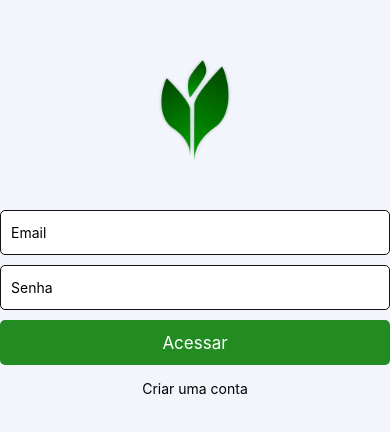
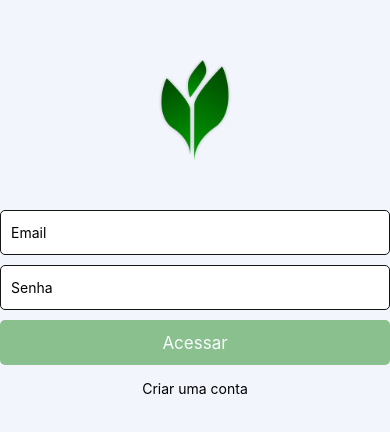
Before and after one commit to Felipe-Euzebio/Sappling, a React Native app: screen / in a window 390 px wide. Shown: the part 216-648 px from the top of the page. Built offline with nearby package versions, Linux system fonts and the light colour scheme; no server answers.

Commit message:
Autenticação revisada (IV). Refatoração do componente principal (SapplingApp) e de Login. Funções auxiliares adicionadas

```diff
--- a/App.tsx
+++ b/App.tsx
@@ -4,9 +4,6 @@ import firebase from './src/api/firebase/config'
 import SapplingApp from './src/components/SapplingApp';
 import Login from './src/components/Login';
 import Toast from 'react-native-toast-message';
-
-import { FirestoreFunctions as fsf } from './src/api/firebase/firestoreDb';
-import { readDataFromStorage } from './src/helpers/asyncStorage'
 
 const App = () => {
 
@@ -30,7 +27,7 @@ const App = () => {
 
     return (
       <>
-        <SapplingApp userData={setUser}/>
+        <SapplingApp />
         <Toast />
       </>
     )
--- a/src/api/firebase/auth.ts
+++ b/src/api/firebase/auth.ts
@@ -8,23 +8,21 @@ import {
 import { Toasts } from '../toast-message/toasts';
 import { auth, db } from './config';
 
-import { FirestoreFunctions as fsf } from "./firestoreDb";
+import { writeDataToStorage, removeDataFromStorage } from '../../helpers/asyncStorage';
 
 const authErrors = (error: any) => {
 
-    let code = error.code;
+    switch (error.code) {
 
-    switch (code) {
-
-        case code === 'auth/invalid-email':
+        case 'auth/invalid-email':
             Toasts.showError('Email inválido');
             break;
 
-        case code === 'auth/email-already-in-use':
+        case 'auth/email-already-in-use':
             Toasts.showError('O endereço de e-mail já está sendo usado por outra conta');
             break;
 
-        case code === 'auth/invalid-password':
+        case 'auth/invalid-password':
             Toasts.showError('Sua senha devem ter pelo menos 6 caracteres');
             break;
 
@@ -46,6 +44,7 @@ export const logout = async () => {
     try {
 
         await auth.signOut();
+        await removeDataFromStorage('userStorage');
 
     } catch (error) {
 
@@ -74,6 +73,11 @@ export const login = async (email: string, password: string) => {
 
         }
 
+        writeDataToStorage('userStorage', {
+            usuario: getUsernameFromEmail(email),
+            email: email,
+        });
+
     } catch (error) {
 
         authErrors(error);
@@ -90,6 +94,11 @@ export const register = async (username: string, email: string, password: string
         const user = res.user;
 
         await setDoc(doc(db, "usuarios", user!.uid), {
+            usuario: username,
+            email: email,
+        });
+
+        writeDataToStorage('userStorage', {
             usuario: username,
             email: email,
         });
--- a/src/components/Home/index.tsx
+++ b/src/components/Home/index.tsx
@@ -14,9 +14,7 @@ import { MaterialIcons } from '@expo/vector-icons';
 
 import { Auth } from '../../api/firebase/simpleAuth';
 
-const Home = ({ route, navigation }: any) => {
-
-  const { userName } = route.params;
+const Home = ({ userData, navigation }: any) => {
 
   return (
     <SafeAreaView style={styles.safeArea}>
@@ -33,7 +31,7 @@ const Home = ({ route, navigation }: any) => {
               style={styles.userImage}
             />
 
-            <Text style={styles.userText}>{userName}</Text>
+            <Text style={styles.userText}>{userData?.usuario}</Text>
 
           </View>
 
--- a/src/components/Login/index.tsx
+++ b/src/components/Login/index.tsx
@@ -19,6 +19,8 @@ const Login = () => {
     const [email, setEmail] = useState('');
     const [password, setPassword] = useState('');
 
+    const [isFormValid, setIsFormValid] = useState(false);
+
     const handleAuthType = () => {
         setType(type => type === 'login' ? 'register' : 'login');
     };
@@ -38,6 +40,7 @@ const Login = () => {
             />
 
             {type === 'register' && (
+                <View>
                     <TextInput
                         onChangeText={(text) => setUsername(text)}
                         value={username}
@@ -45,8 +48,10 @@ const Login = () => {
                         underlineColorAndroid={'transparent'}
                         style={styles.input}
                     />
+                </View>
             )}
 
+            <View>
                 <TextInput
                     onChangeText={(text) => setEmail(text)}
                     value={email}
@@ -55,7 +60,9 @@ const Login = () => {
                     autoComplete={'email'}
                     style={styles.input}
                 />
+            </View>
 
+            <View>
                 <TextInput
                     onChangeText={(text) => setPassword(text)}
                     value={password}
@@ -64,12 +71,14 @@ const Login = () => {
                     underlineColorAndroid={'transparent'}
                     style={styles.input}
                 />
+            </View>
 
             <TouchableOpacity
                 onPress={() => loginOrRegister(username, email, password, type)}
                 disabled={handleRequiredFields()}
                 style={[styles.handleLoginBtn, {
-                    backgroundColor: type === 'login' ? '#228B22' : '#141414'
+                    backgroundColor: type === 'login' ? '#228B22' : '#141414',
+                    opacity: handleRequiredFields() ? 0.5 : 1,
                 }]}
             >
                 <Text style={styles.handleLoginText}>
--- a/src/components/SapplingApp/index.tsx
+++ b/src/components/SapplingApp/index.tsx
@@ -6,9 +6,26 @@ import Produtos from '../Produtos';
 import ProducaoAnual from '../ProducaoAnual';
 import Produtores from '../Produtores';
 
+import { readDataFromStorage } from '../../helpers/asyncStorage';
+import {useEffect, useState } from 'react';
+
 const Stack = createStackNavigator();
 
-const SapplingApp = ({ userData }: any) => {
+const SapplingApp = () => {
+
+  const [userData, setUserData] = useState<any>(null);
+
+  const getUserStorageData = async () => {
+
+    await readDataFromStorage('userStorage').then((data) => {
+      setUserData(data);
+    });
+
+  }
+
+  useEffect(() => {
+    getUserStorageData();
+  }, []);
 
   return (
     <NavigationContainer>
@@ -23,12 +40,12 @@ const SapplingApp = ({ userData }: any) => {
           <Stack.Group>
             <Stack.Screen
                 name="Home"
-                component={Home}
-                initialParams={{ userName: userData.usuario }}
                 options={{
                     headerShown: false,
                 }}
-            />
+            >
+              {() => <Home userData={userData}/>}
+            </Stack.Screen>
             <Stack.Screen
                 name="Produtos"
                 component={Produtos}
--- a/src/helpers/asyncStorage.ts
+++ b/src/helpers/asyncStorage.ts
@@ -3,7 +3,7 @@ import AsyncStorage from '@react-native-async-storage/async-storage';
 // Read data from AsyncStorage
 async function readDataFromStorage(key: string): Promise<any | null> {
   try {
-    const value = await AsyncStorage.getItem(key);
+    const value: any = await AsyncStorage.getItem(key);
     return value != null ? JSON.parse(value) : null;
   } catch (error) {
     console.log('Error reading data from AsyncStorage:', error);
```
Lines whose indentation alone changed are shown as unchanged.
